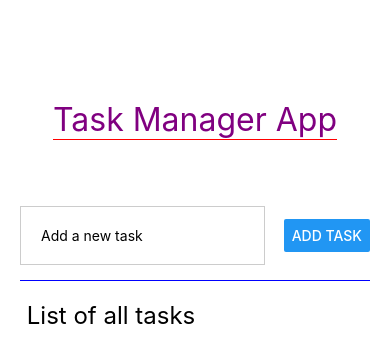
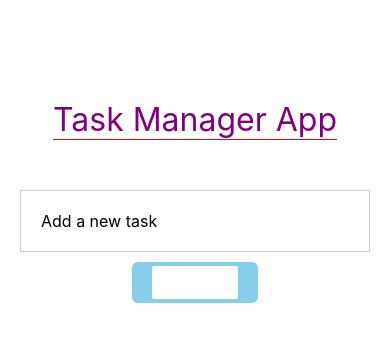
Before and after one commit to Mangesh-Ajackus/TaskManager, a React Native app: screen / in a window 390 px wide. Shown: the top 362 px of the page. Built offline with nearby package versions, Linux system fonts and the light colour scheme.

Commit message:
added styling

```diff
--- a/App.js
+++ b/App.js
@@ -67,7 +67,10 @@ export default function App() {
         <TaskInput onAddTask = {addTaskHandler}/>
 
         <View style={styles.taskContainer}>
-          <Text style={styles.taskContainerHeading}> List of all tasks </Text>
+
+          {newAddedTasks.length > 0 && (
+            <Text style={styles.taskContainerHeading}> List of all tasks </Text>
+          )}
 
           {/* small list we can use <ScrollView> */}
           {/* <ScrollView alwaysBounceVertical= {true}>
@@ -125,15 +128,19 @@ const styles = StyleSheet.create({
     paddingHorizontal: 20,
     justifyContent: "center",
     alignItems: "center",
-
   },
   taskContainer: {
     flex: 6,
     width: "100%",
+    marginTop: 40,
+    borderRadius: 12,
   },
   taskContainerHeading: {
     fontSize: 24,
     marginBottom: 20,
+    padding: 10,
+    textAlign: "center",
+    backgroundColor:'coral',
+    borderRadius: 12
   },
-
 });
--- a/components/TaskInput.js
+++ b/components/TaskInput.js
@@ -23,7 +23,9 @@ function TaskInput (props){
             onChangeText={taskInputHandler}
             value={enteredTaskText} // Binding the value here to update the input
           />
-        <Button title="Add Task" onPress={addTaskHandler} />
+          <View style={styles.addTaskButton}>
+            <Button title="Add Task" onPress={addTaskHandler} color='#fff'/>
+          </View>
       </View>
     );
 
@@ -33,18 +35,24 @@ export default TaskInput;
 const styles = StyleSheet.create({
     inputContainer: {
         flex: 1,
-        flexDirection: "row",
+        flexDirection: "column",
         justifyContent: "space-between",
         alignItems: "center",
-        marginBottom: 20,
-        borderBottomWidth: 1,
-        borderBottomColor: "blue",
+        width: "100%"
     },
       textInput: {
         borderWidth: 1,
         borderColor: "#ccc",
-        width: "70%",
-        marginRight: 10,
+        width: "100%",
         padding: 20,
+        fontSize: 16
     },
+    addTaskButton:{
+      backgroundColor: 'skyblue',
+      marginVertical: 10,
+      color: '#fff',
+      borderRadius: 6,
+      padding: 4,
+      paddingHorizontal: 20
+    }
 })
```
Lines whose indentation alone changed are shown as unchanged.
